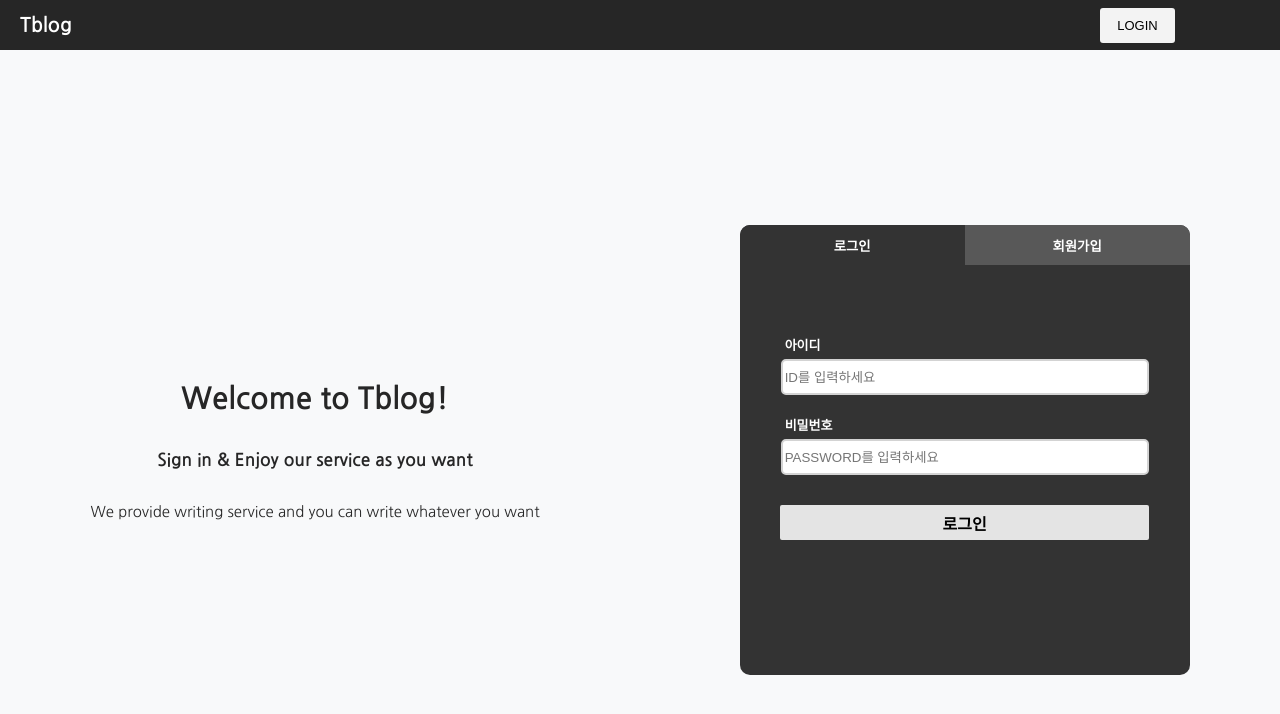
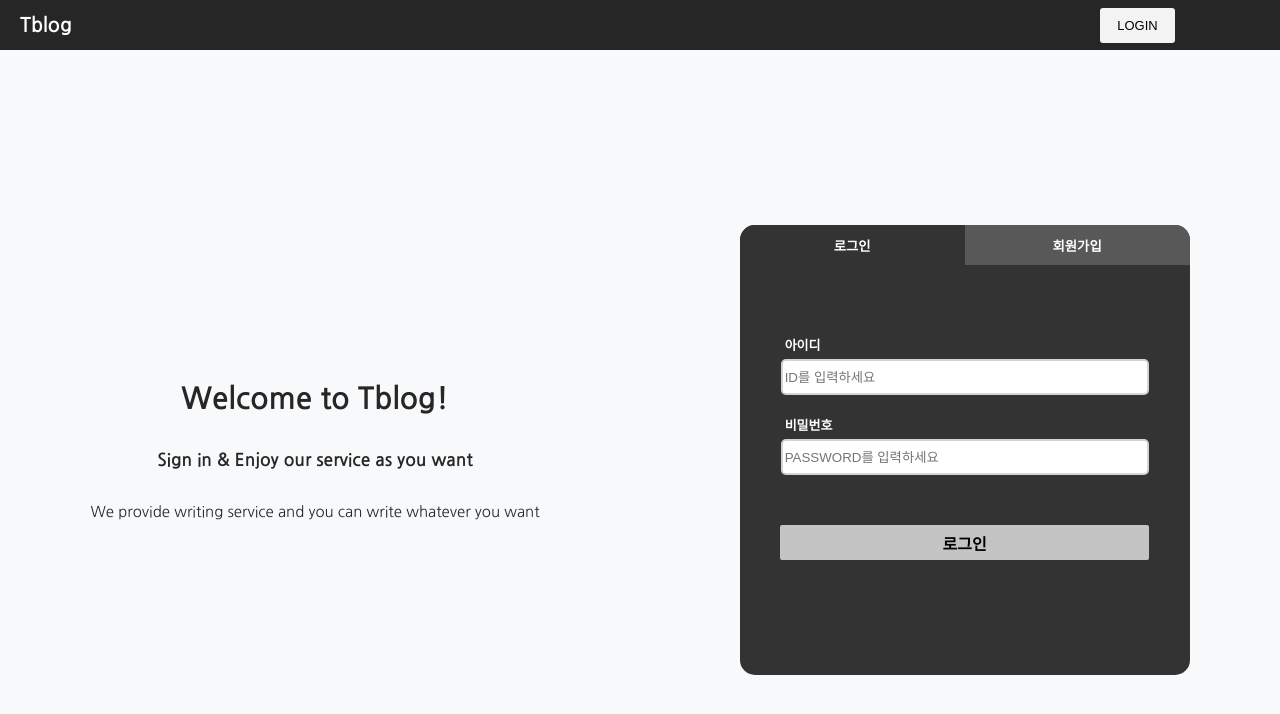
Before and after one commit to turkey-kim/tblog, a React (Create React App) app: page /login in a window 1280 px wide. Shown: the top 714 px of the page. Built offline with nearby package versions, Linux system fonts and the light colour scheme.

Commit message:
feat: 회원가입 컴포넌트 테마/배치 수정

```diff
--- a/src/views/Login.tsx
+++ b/src/views/Login.tsx
@@ -135,7 +135,7 @@ const LoginBox = styled.div`
   justify-content: space-between;
   width: 450px;
   height: 450px;
-  border-radius: 10px;
+  border-radius: 15px;
 
   @media ${({ theme }) => theme.device.tablet} {
     width: 380px;
@@ -151,7 +151,7 @@ const SignIn = styled.button`
   width: 100%;
   height: 40px;
   border: none;
-  border-radius: 10px 0 0 0;
+  border-radius: 15px 0 0 0;
   font-weight: 600;
   background-color: ${({ theme }) => theme.color.dark200};
   color: ${({ theme }) => theme.color.white};
@@ -161,7 +161,7 @@ const SignUp = styled.button`
   width: 100%;
   height: 40px;
   border: none;
-  border-radius: 0 10px 0 0;
+  border-radius: 0 15px 0 0;
   font-weight: 600;
   background-color: ${({ theme }) => theme.color.dark100};
   color: ${({ theme }) => theme.color.white};
@@ -198,13 +198,13 @@ const InputBox = styled.input`
 `;
 
 const SubmitButton = styled.button`
-  margin-top: 30px;
+  margin-top: 50px;
   width: 82%;
   outline: none;
   height: 35px;
   text-decoration: none;
   cursor: pointer;
-  background-color: ${({ theme }) => theme.color.bg150};
+  background-color: ${({ theme }) => theme.color.bg200};
   border: none;
   border-radius: 2px;
   font-size: medium;
--- a/src/views/SignUp.tsx
+++ b/src/views/SignUp.tsx
@@ -44,7 +44,6 @@ function Login() {
         alert("빈칸을 모두 채워주세요.");
         break;
       case !comparePassword(pw, pw2):
-        alert("비밀번호가 일치하지 않습니다.");
         setPwAlert(true);
         break;
       case !isPasswordValid(pw):
@@ -112,12 +111,12 @@ function Login() {
                 <InputBox
                   name="pw2"
                   type="password"
-                  placeholder="비밀번호를 확인해주세요"
+                  placeholder="비밀번호를 재확인해주세요"
                   value={pw2}
                   onChange={setText}
                 ></InputBox>
                 {pwAlert === true ? (
-                  <PasswordAlert>비밀번호를 재확인하시오</PasswordAlert>
+                  <PasswordAlert>비밀번호를 재확인하세요</PasswordAlert>
                 ) : (
                   ""
                 )}
@@ -173,13 +172,14 @@ const LoginField = styled.div`
 `;
 
 const LoginBox = styled.div`
-  background-color: ${({ theme }) => theme.color.bg150};
+  background-color: ${({ theme }) => theme.color.dark200};
   display: flex;
   flex-direction: column;
   justify-content: space-between;
   width: 450px;
-  height: 470px;
-  border-radius: 10px;
+  height: 500px;
+  border-radius: 15px;
+  color: ${({ theme }) => theme.color.white};
 
   @media ${({ theme }) => theme.device.tablet} {
     width: 380px;
@@ -195,18 +195,20 @@ const SignIn = styled.button`
   width: 100%;
   height: 40px;
   border: none;
-  border-radius: 10px 0 0 0;
+  border-radius: 15px 0 0 0;
   font-weight: 600;
-  background-color: ${({ theme }) => theme.color.bg200};
+  background-color: ${({ theme }) => theme.color.dark100};
+  color: ${({ theme }) => theme.color.white};
 `;
 
 const SignUp = styled.button`
   width: 100%;
   height: 40px;
   border: none;
-  border-radius: 0 10px 0 0;
+  border-radius: 0 15px 0 0;
   font-weight: 600;
-  background-color: ${({ theme }) => theme.color.bg150};
+  background-color: ${({ theme }) => theme.color.dark200};
+  color: ${({ theme }) => theme.color.white};
 `;
 
 interface LabelProps {
@@ -263,8 +265,9 @@ const SubmitButton = styled.button`
 `;
 
 const PasswordAlert = styled.div`
-  color: red;
+  margin-top: 10px;
+  color: ${({ theme }) => theme.color.white};
   font-size: small;
+  font-weight: 600;
 `;
-
 export default Login;
```
